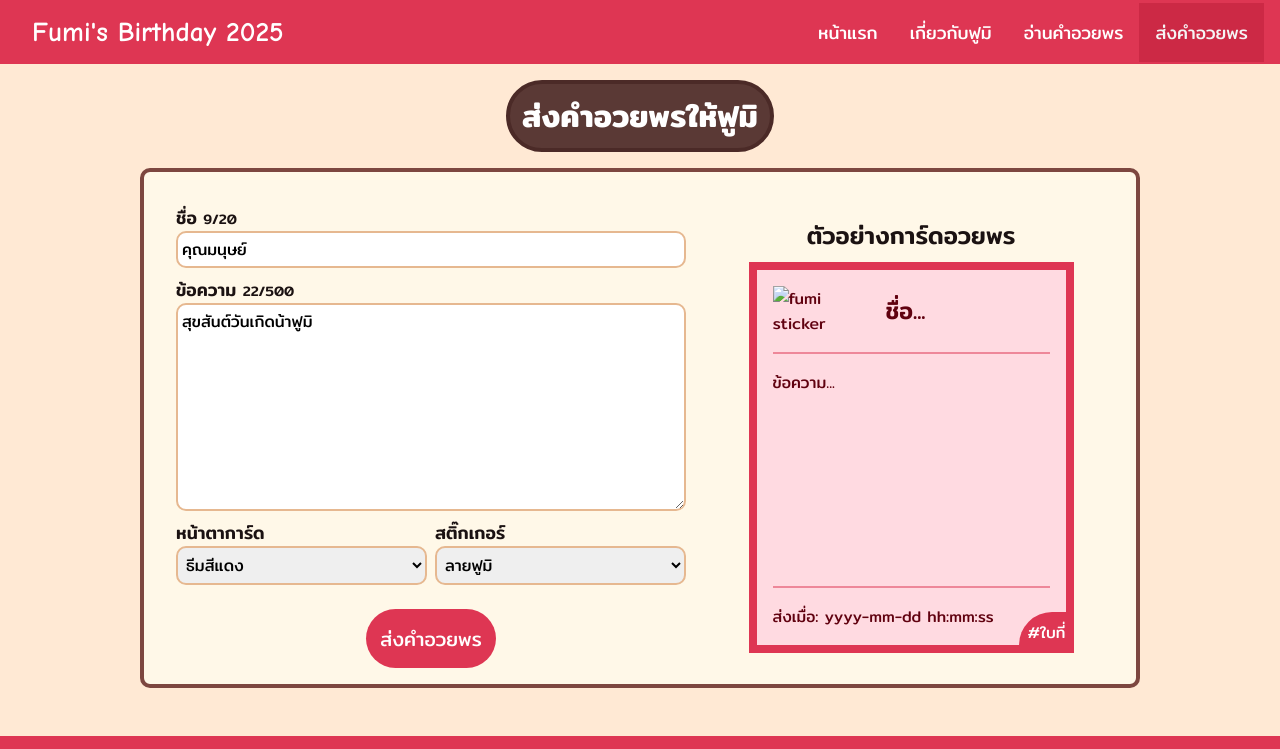
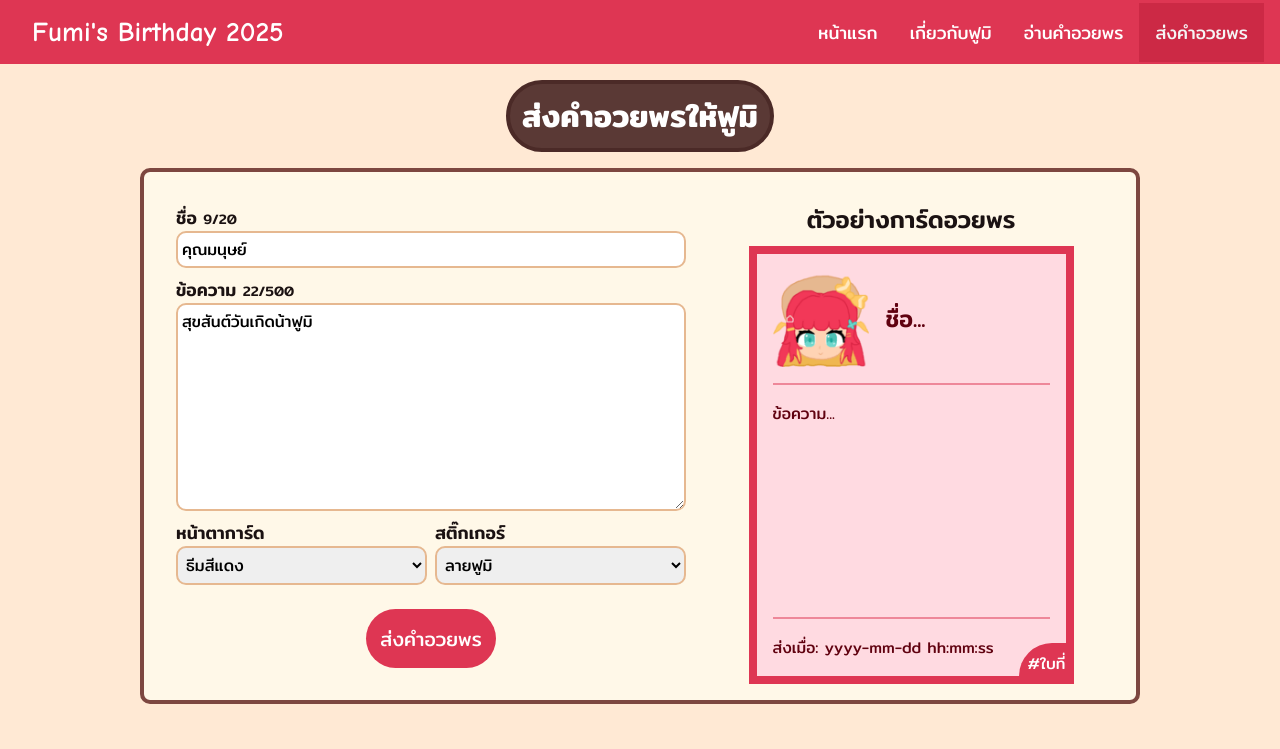
Before and after one commit to Sololitz/fumiday2025, a plain HTML site: page send_message.html in a window 1280 px wide. Shown: the top 749 px of the page. Drawn offline with Linux system fonts and the light colour scheme; some packages are replaced by stand-ins of ours; the site is published under a folder, as on GitHub Pages, so addresses that start at the root find nothing; a script that the page names is missing.

Commit message:
Update send_message.html

```diff
--- a/send_message.html
+++ b/send_message.html
@@ -71,7 +71,7 @@
                 <h3>ตัวอย่างการ์ดอวยพร</h3>
                 <div class="card red" id="card-example">
                     <div class="card-header">
-                        <img src="/images/stickers/fumi.png" alt="fumi sticker" class="sticker" id="sticker-example">
+                        <img src="images/stickers/fumi.png" alt="fumi sticker" class="sticker" id="sticker-example">
                         <span class="card-name">ชื่อ...</span>
                     </div>
                     <hr>
```
